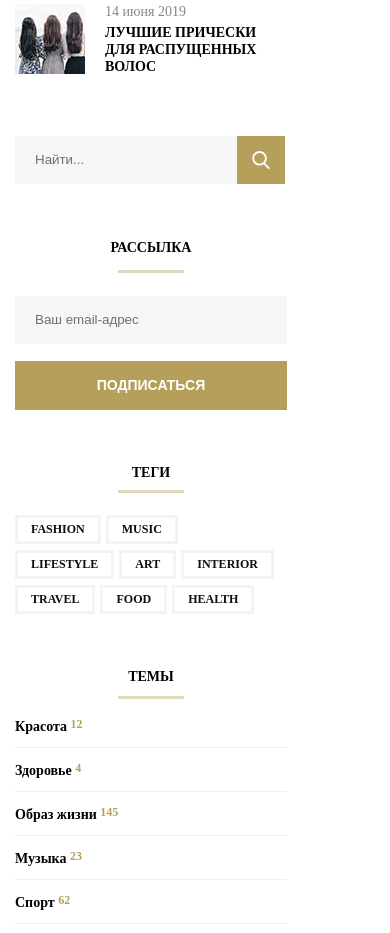
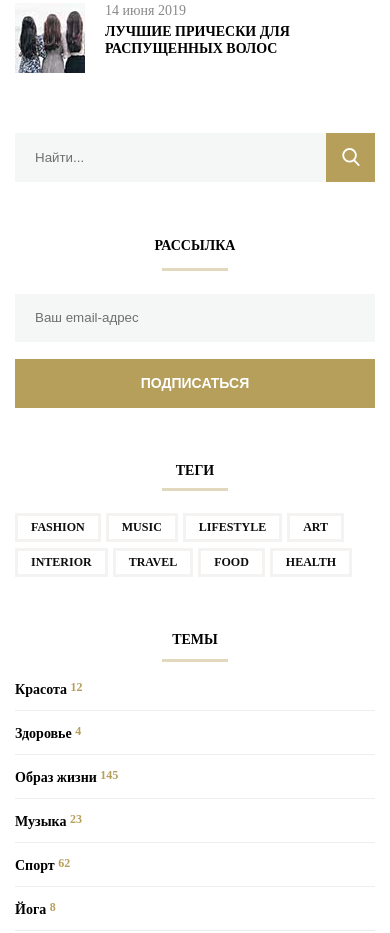
Before and after one commit to Albinok/diplom, a plain HTML site: page index.html in a window 390 px wide. Shown: the part 5454-6387 px from the top of the page. Drawn offline with Linux system fonts and the light colour scheme; a web font is replaced by a local one.

Commit message:
Add files via upload

```diff
--- a/css/noemi.css
+++ b/css/noemi.css
@@ -371,7 +371,7 @@ body {
 }
 
 .search-field {
-  height: 48px;
+  height: 49px;
   width: 222px;
   border: none;
   background: #f4f7f6;
@@ -388,8 +388,8 @@ input::-webkit-input-placeholder {
 }
 
 .search-button {
-  width: 48px;
-  height: 48px;
+  width: 49px;
+  height: 49px;
   background-image: url(../svg/search.svg);
   background-size: 18px;
   background-repeat: no-repeat;
@@ -742,6 +742,9 @@ input::-webkit-input-placeholder {
   .tablet {
     padding-left: 4px;
   }
+  .trend-indent {
+    padding-left: 0;
+  }
 
   .tablet-horizontal {
     padding-top: 4px;
@@ -846,7 +849,19 @@ input::-webkit-input-placeholder {
     margin-left: 0;
   }
 
-  aside {
+  .aside {
+    width: 100%;
+  }
+  .aside-section {
+    width: 100%;
+  }
+  .group-search {
+    width: 100%;
+  }
+  .search-button {
+    flex-shrink: 0;
+  }
+  .search-field {
     width: 100%;
   }
   .products-items {
```
